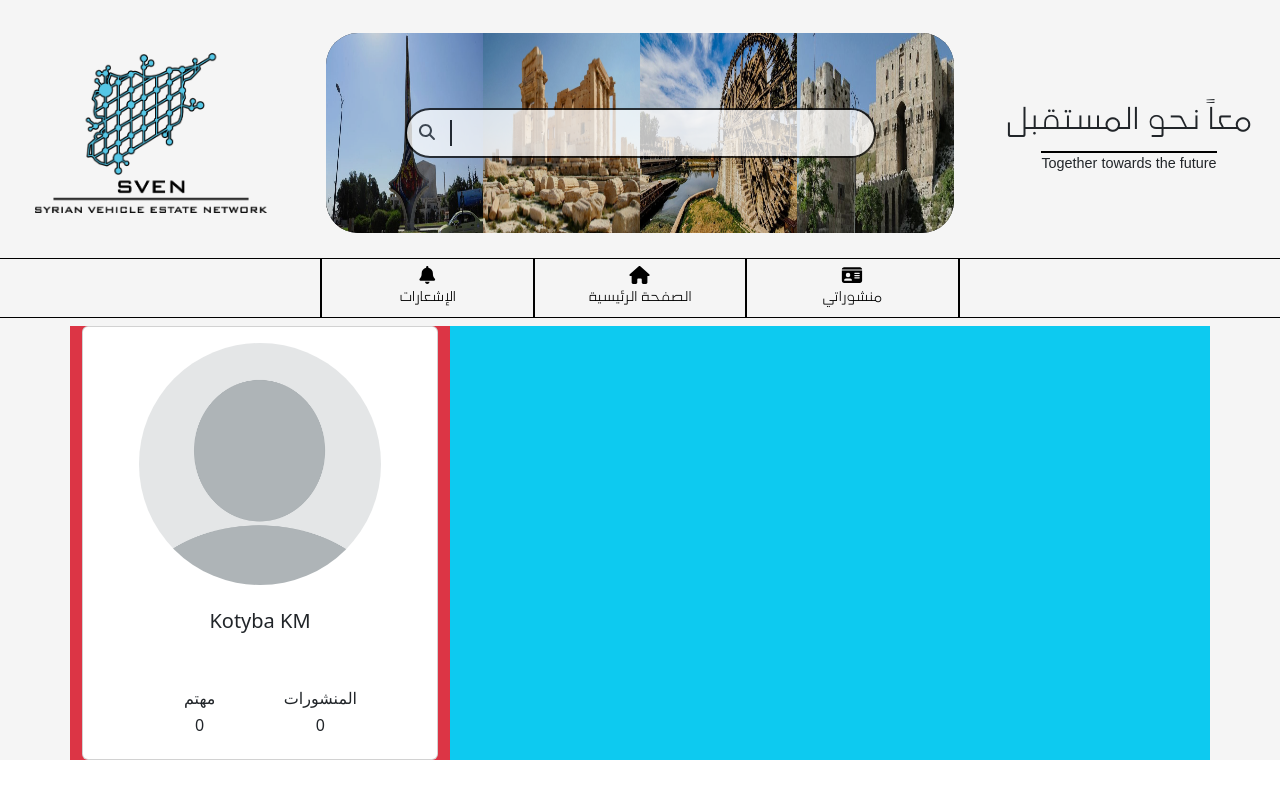
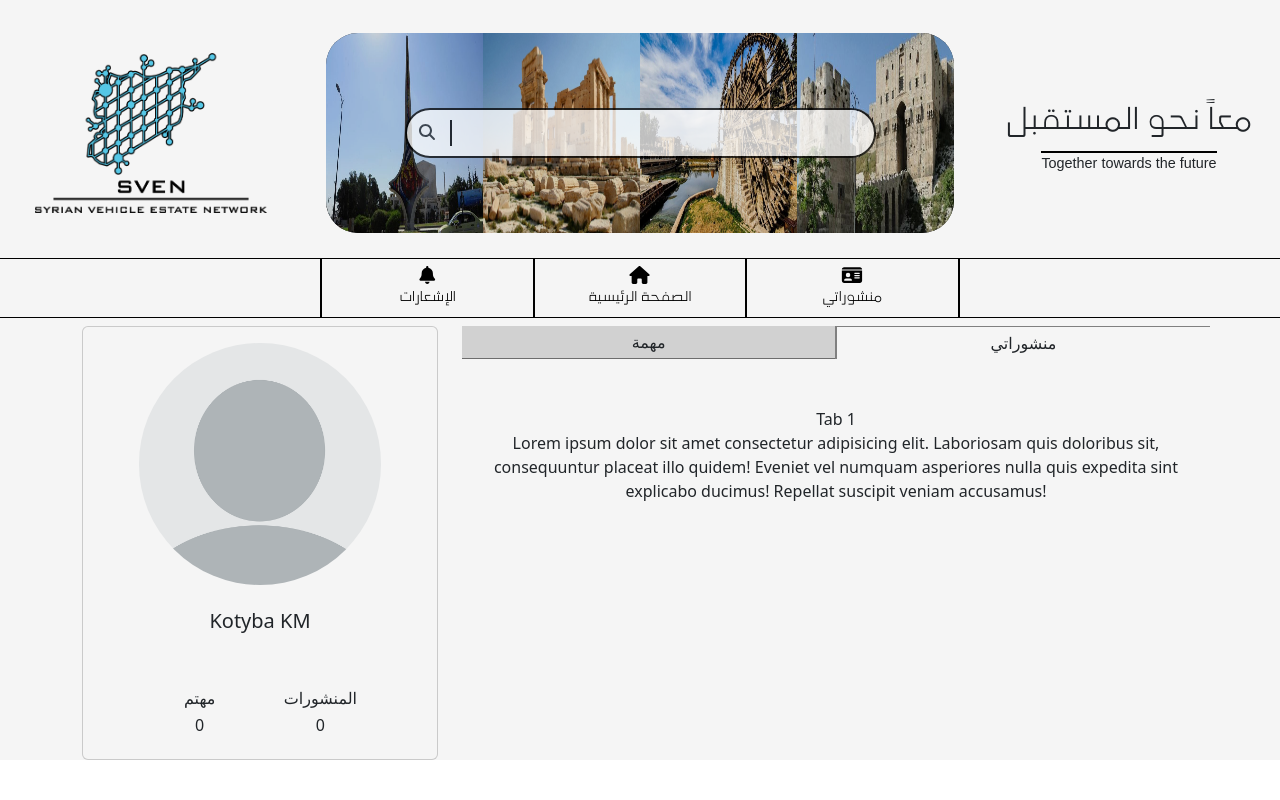
Before and after one commit to kotyba-km/SVEN, a React (Vite) app: page /profile in a window 1280 px wide. Shown: the top 800 px of the page. Built offline with nearby package versions, Linux system fonts and the light colour scheme; a web font is replaced by a local one.

Commit message:
profile hero page V-0.2

```diff
--- a/src/components/ProfileHero.jsx
+++ b/src/components/ProfileHero.jsx
@@ -4,6 +4,8 @@ import Row from "react-bootstrap/Row";
 import Col from "react-bootstrap/Col";
 import Container from "react-bootstrap/Container";
 import Card from "react-bootstrap/Card";
+import Tab from "react-bootstrap/Tab";
+import Tabs from "react-bootstrap/Tabs";
 export default function ProfileHero() {
   return (
     <div className={`w-100 ${styles.bgSmoke}`}>
@@ -11,9 +13,11 @@ export default function ProfileHero() {
         <Row>
           <Col
             lg={4}
-            className="d-flex justify-content-center align-items-center bg-danger"
+            className="d-flex justify-content-center align-items-center"
           >
-            <Card className="w-100 d-flex justify-content-center align-items-center p-3">
+            <Card
+              className={`w-100 d-flex justify-content-center align-items-center p-3 ${styles.bgSmoke}`}
+            >
               <Card.Img
                 className="w-75 rounded-circle mb-4"
                 variant="top"
@@ -43,7 +47,7 @@ export default function ProfileHero() {
                 </Col>
                 <Col
                   lg={6}
-                  className="d-flex justify-content-center align-items-center"
+                  className="d-flex justify-content-center align-items-center liht"
                 >
                   <h6>0</h6>
                 </Col>
@@ -52,8 +56,46 @@ export default function ProfileHero() {
           </Col>
           <Col
             lg={8}
-            className="d-flex justify-content-center align-items-center bg-info"
-          ></Col>
+            className={`d-flex flex-column align-items-center pe-0 ${styles.bgSmoke} `}
+          >
+            <Row
+              style={{ gap: "1.5px", backgroundColor: "#0000007a" }}
+              className={`w-100`}
+            >
+              <Col className={`text-center py-1 ${styles.tabImportant}`}>
+                مهمة
+              </Col>
+              <Col
+                className={`text-center py-1 ${styles.tabPosts} ${styles.active}`}
+              >
+                منشوراتي
+              </Col>
+            </Row>
+            <Row className="w-100 h-100">
+              <Col
+                xl={12}
+                className={`h-100 text-center mt-5 ${styles.tabPostsContent}`}
+              >
+                Tab 1 <br /> Lorem ipsum dolor sit amet consectetur adipisicing
+                elit. Laboriosam quis doloribus sit, consequuntur placeat illo
+                quidem! Eveniet vel numquam asperiores nulla quis expedita sint
+                explicabo ducimus! Repellat suscipit veniam accusamus!
+              </Col>
+              <Col
+                xl={12}
+                className={`h-100 text-center mt-5 ${styles.tabImportantContent}`}
+              >
+                Tab 1 <br /> Lorem ipsum dolor sit amet consectetur adipisicing
+                elit. Facere quisquam, tempora voluptatum neque at officia sunt
+                corrupti esse earum fugit temporibus tenetur, doloremque ratione
+                aliquid asperiores. Explicabo, necessitatibus ex.
+                Necessitatibus? Lorem ipsum dolor sit amet consectetur
+                adipisicing elit. Unde nemo voluptas eum non laborum eveniet
+                omnis, eligendi recusandae, fuga enim veritatis aliquam
+                doloremque, quas beatae in blanditiis vitae accusamus dolores.
+              </Col>
+            </Row>
+          </Col>
         </Row>
       </Container>
     </div>
--- a/src/components/profile.module.css
+++ b/src/components/profile.module.css
@@ -1,4 +1,26 @@
+.bgSmoke {
+  background-color: whitesmoke !important;
+}
+.tabPosts {
+  background-color: #d1d1d1;
+  border-bottom: 1px solid black;
+}
+.tabImportant {
+  background-color: #d1d1d1;
+  border-bottom: 1px solid #0000007a
+}
+.active {
+  background-color: whitesmoke;
+  border-bottom: none;
+  border-top: 1px solid #0000007a;
+}
+.tabPosts:hover, .tabImportant:hover {
+  filter: brightness(0.98);
+  cursor: pointer;
+}
+.tabPostsContent {
 
-.bgSmoke {
-  background-color: whitesmoke;
 }
+.tabImportanContent {
+  display: none;
+}
```
